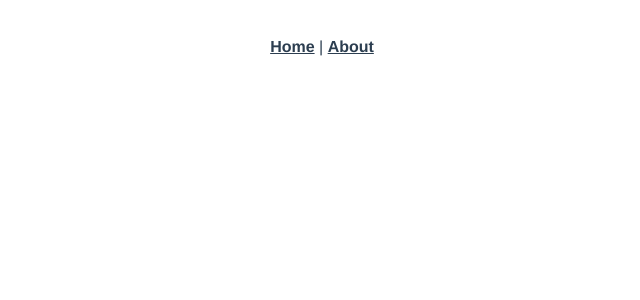
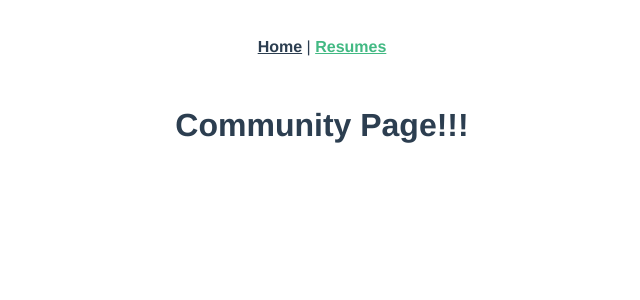
Before and after one commit to kred1150/team_api_project_community, a Vue app: page /resumes in a window 1280 px wide. Before the commit this address had no page. Shown: the top 300 px of the page, without its empty margins (318-958 px from the left). Built offline with nearby package versions, Linux system fonts and the light colour scheme.

Commit message:
Added a link to App.vue to take you to the resumes page, added route links to index.js file and created a ResumeView file

```diff
--- a/src/App.vue
+++ b/src/App.vue
@@ -1,9 +1,10 @@
 <template>
   <nav>
-    <router-link to="/">Home</router-link> |
-    <router-link to="/about">About</router-link>
+    <router-link to="/">Home</router-link>
+    |
+    <router-link to="/resumes">Resumes</router-link>
   </nav>
-  <router-view/>
+  <router-view />
 </template>
 
 <style>
--- a/src/router/index.js
+++ b/src/router/index.js
@@ -1,25 +1,31 @@
-import { createRouter, createWebHistory } from 'vue-router'
-import HomeView from '../views/HomeView.vue'
+import { createRouter, createWebHistory } from "vue-router";
+import HomeView from "../views/HomeView.vue";
+import ResumeView from "../views/ResumeView.vue";
 
 const routes = [
   {
-    path: '/',
-    name: 'home',
-    component: HomeView
+    path: "/",
+    name: "home",
+    component: HomeView,
   },
   {
-    path: '/about',
-    name: 'about',
+    path: "/about",
+    name: "about",
     // route level code-splitting
     // this generates a separate chunk (about.[hash].js) for this route
     // which is lazy-loaded when the route is visited.
-    component: () => import(/* webpackChunkName: "about" */ '../views/AboutView.vue')
-  }
-]
+    component: () => import(/* webpackChunkName: "about" */ "../views/AboutView.vue"),
+  },
+  {
+    path: "/resumes",
+    name: "ResumeIndex",
+    component: ResumeView,
+  },
+];
 
 const router = createRouter({
   history: createWebHistory(process.env.BASE_URL),
-  routes
-})
+  routes,
+});
 
-export default router
+export default router;
--- /dev/null
+++ b/src/views/ResumeView.vue
@@ -0,0 +1,19 @@
+<script>
+export default {
+  data: function () {
+    return {
+      message: "Community Page!!!",
+    };
+  },
+  created: function () {},
+  methods: {},
+};
+</script>
+
+<template>
+  <div class="home">
+    <h1>{{ message }}</h1>
+  </div>
+</template>
+
+<style></style>
```
